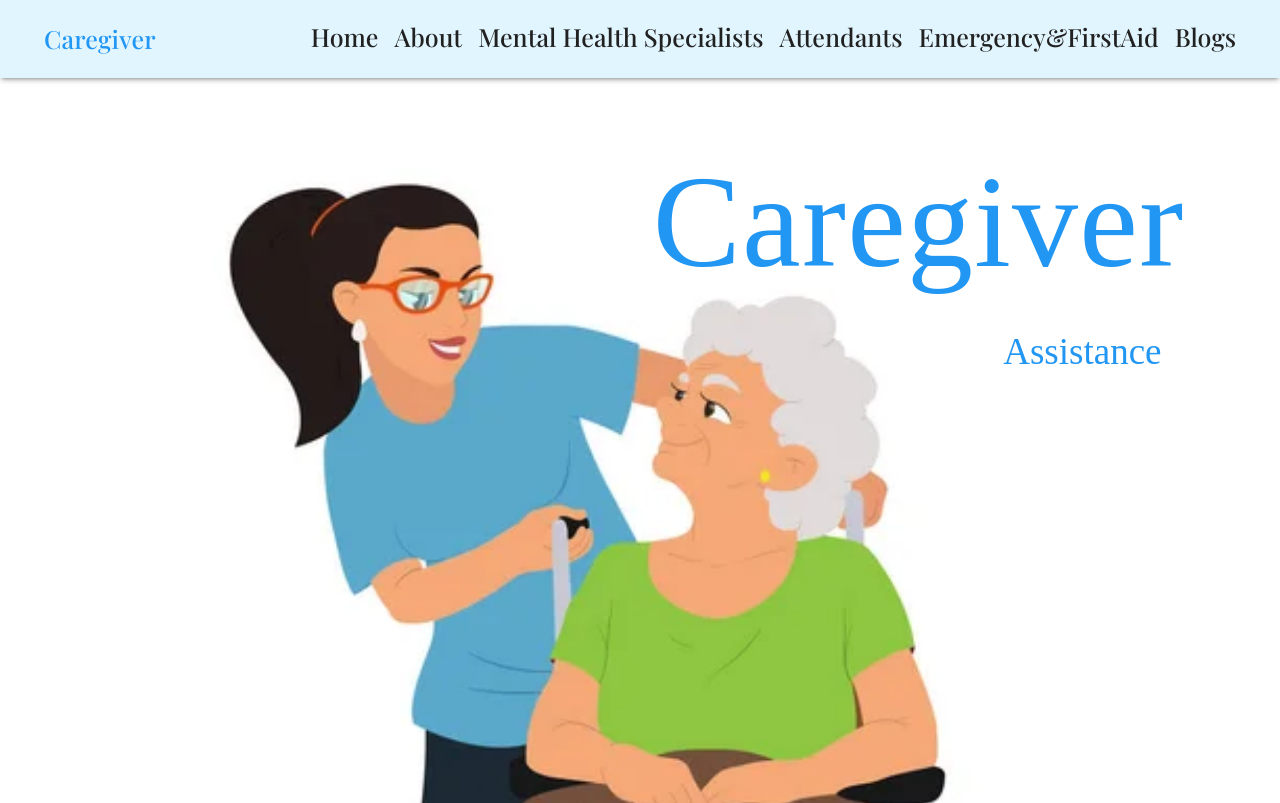
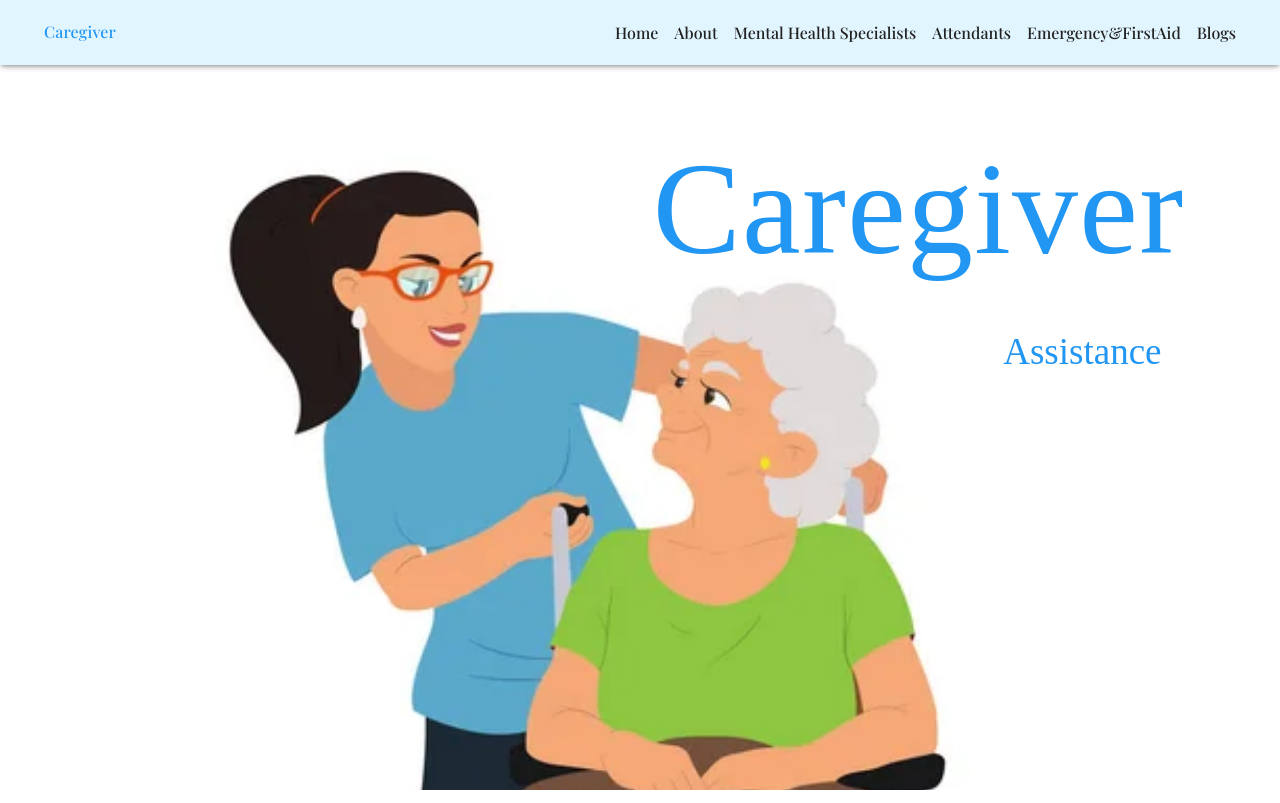
Before and after one commit to 0ShNa0/Care, a React (Create React App) app in the folder clientcopy/: page / in a window 1280 px wide. Built offline with nearby package versions, Linux system fonts and the light colour scheme; a web font is replaced by a local one.

Commit message:
another attempt

```diff
--- a/clientcopy/src/components/AnotherHeader.js
+++ b/clientcopy/src/components/AnotherHeader.js
@@ -1,5 +1,5 @@
 import React from 'react';
-import { Paper, AppBar, Toolbar, Typography, Stack, useMediaQuery, useTheme } from '@mui/material'; // Assuming you are using Material-UI
+import { Paper, AppBar, Toolbar, Typography, Stack, useMediaQuery, useTheme, Hidden } from '@mui/material'; // Assuming you are using Material-UI
 import { Link } from 'react-router-dom'; // Assuming you are using React Router
 
 const Header = () => {
@@ -11,50 +11,53 @@ const Header = () => {
       <AppBar position="static" elevation={8} sx={{ width: '100%', bgcolor: '#e1f5fe', boxShadow: 'initial' }}>
         <Toolbar>
           <Stack
-            direction={isMobile ? 'column' : 'row'} // Stack direction changes based on screen size
-            justifyContent={isMobile ? 'center' : 'space-between'} // Adjust alignment for mobile
-            alignItems={isMobile ? 'center' : 'flex-start'} // Adjust alignment for mobile
+            direction={isMobile ? 'column' : 'row'} // Display as column on mobile, row on larger screens
+            alignItems="center"
+            justifyContent="space-between"
             sx={{ width: '100%', px: '20px', mb: '20px', mt: '20px' }}
           >
             <Typography component="div">
-              <Link to="/" style={{ textDecoration: 'none', color: '#2196f3', fontFamily: 'Playfair Display' ,fontSize:"25px" }}>
+              <Link to="/" style={{ textDecoration: 'none', color: '#2196f3', fontFamily: 'Playfair Display' }}>
                 Caregiver
               </Link>
             </Typography>
-            {!isMobile && ( // Display menu links only on non-mobile screens
+            <Hidden smDown> {/* Hide on mobile screens */}
               <Stack direction="row" spacing={2}>
-                <Link to="/" style={{ textDecoration: 'none', color: '#212121', fontFamily: 'Playfair Display',fontSize:"25px"  }}>
+                <Link to="/" style={{ textDecoration: 'none', color: '#212121', fontFamily: 'Playfair Display' }}>
                   Home
                 </Link>
                 <Link
                   to="/about"
-                  style={{ textDecoration: 'none', color: '#212121', fontFamily: 'Playfair Display',fontSize:"25px"  }}
+                  style={{ textDecoration: 'none', color: '#212121', fontFamily: 'Playfair Display' }}
                 >
                   About
                 </Link>
                 <Link
                   to="/counselors"
-                  style={{ textDecoration: 'none', color: '#212121', fontFamily: 'Playfair Display',fontSize:"25px"  }}
+                  style={{ textDecoration: 'none', color: '#212121', fontFamily: 'Playfair Display' }}
                 >
                   Mental Health Specialists
                 </Link>
                 <Link
                   to="/attendants"
-                  style={{ textDecoration: 'none', color: '#212121', fontFamily: 'Playfair Display',fontSize:"25px" }}
+                  style={{ textDecoration: 'none', color: '#212121', fontFamily: 'Playfair Display' }}
                 >
                   Attendants
                 </Link>
                 <Link
                   to="/emergency"
-                  style={{ textDecoration: 'none', color: '#212121', fontFamily: 'Playfair Display',fontSize:"25px" }}
+                  style={{ textDecoration: 'none', color: '#212121', fontFamily: 'Playfair Display' }}
                 >
                   Emergency&FirstAid
                 </Link>
-                <Link to="/blogs" style={{ textDecoration: 'none', color: '#212121', fontFamily: 'Playfair Display',fontSize:"25px"  }}>
+                <Link
+                  to="/blogs"
+                  style={{ textDecoration: 'none', color: '#212121', fontFamily: 'Playfair Display' }}
+                >
                   Blogs
                 </Link>
               </Stack>
-            )}
+            </Hidden>
           </Stack>
         </Toolbar>
       </AppBar>
```
